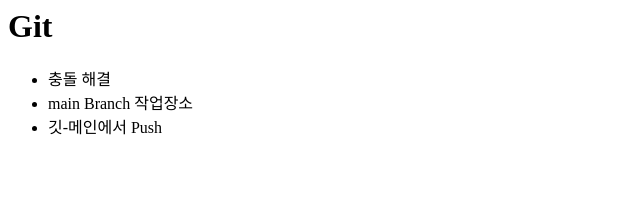
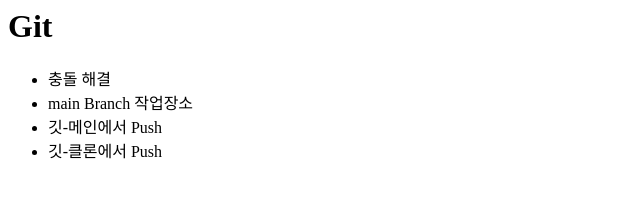
Before and after one commit to 2222nr/git-work, a plain HTML site: page index.html in a window 1280 px wide. Shown: the whole page, without its empty margins (0-640 px from the left). Drawn offline with Linux system fonts and the light colour scheme.

Commit message:
#clone에서 Push!!

```diff
--- a/index.html
+++ b/index.html
@@ -7,6 +7,7 @@
       <li>충돌 해결</li>
       <li>main Branch 작업장소</li>
       <li>깃-메인에서 Push</li>
+      <li>깃-클론에서 Push</li>
     </ul>
     <head>
       <title>나중에 수정될 가능성 있는 곳</title>
```
